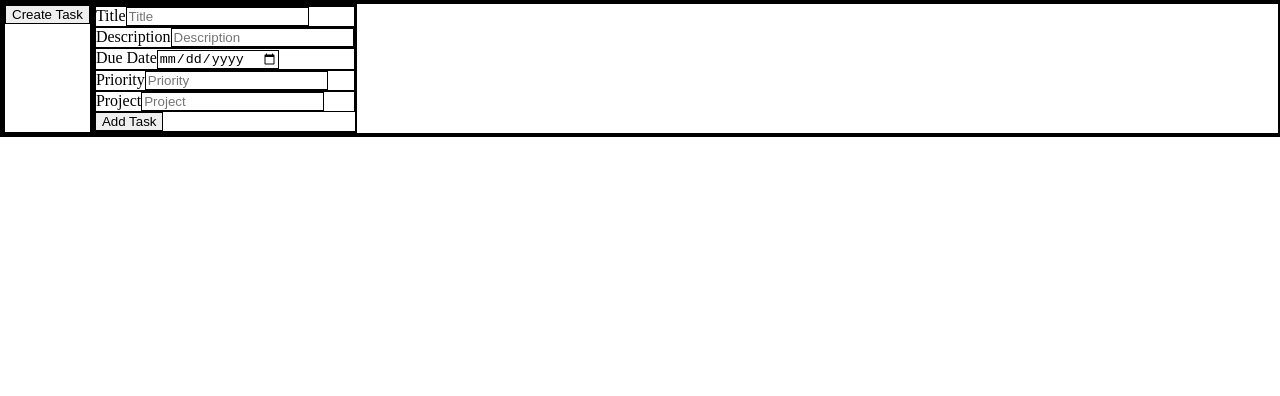
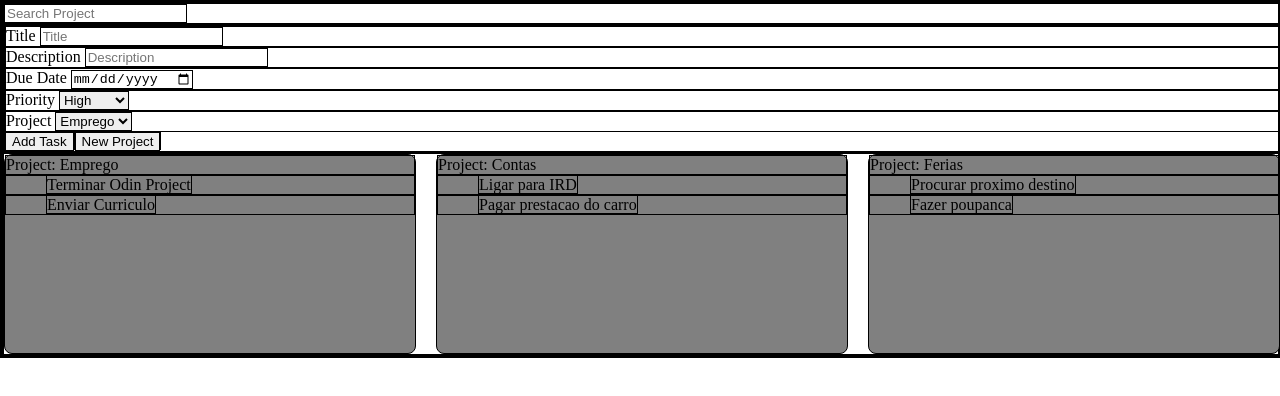
Before and after one commit to guicostalp/todo-list, a website with bundled scripts: page dist/index.html in a window 1280 px wide. Built offline with nearby package versions, Linux system fonts and the light colour scheme.

Commit message:
Set new structure

```diff
--- a/src/create-div.js
+++ /dev/null
@@ -1,30 +0,0 @@
-import {allTasks} from "./create-task";
-
-function createDiv(title){
-    const div = document.createElement("div")
-    div.setAttribute("id", 'task'); //set ID
-    div.setAttribute("class", "task"); //set CLASS
-
-    //Create DIV Content
-   let createText = '';
-   createText += '<p>Title: '+title+'</p>';
-   createText += '<p>Description: '+title+'</p>';
-   createText += '<p>Due Date: '+title+'</p>';
-   createText += '<p>Priority: '+title+'</p>';
-   createText += '<p>Project: '+title+'</p>';
-
-   div.innerHTML = createText;
-
-   document.getElementById("board").appendChild(div);
-
-
-
-
-
-
-    console.log(allTasks)
-
-}
-
-
-export {createDiv}
--- a/src/create-task.js
+++ b/src/create-task.js
@@ -1,64 +1,104 @@
-
 let allTasks = [
     {
         "title": 'Terminar Odin Project',
         "description": '',
         "dueDate": '',
         "priority": '',
-        "project": 'emprego'
+        "project": 'emprego',
+        "id": 1
     },
     {
         "title": 'Enviar Curriculo',
         "description": '',
         "dueDate": '',
         "priority": '',
-        "project": 'emprego'
+        "project": 'emprego',
+        "id": 1
     },
     {
         "title": 'Ligar para IRD',
         "description": 'abc1234',
         "dueDate": '',
         "priority": '',
-        "project": 'contas'
+        "project": 'contas',
+        "id": 2
     },
     {
         "title": 'Pagar prestacao do carro',
         "description": 'abc1234',
         "dueDate": '',
         "priority": '',
-        "project": 'contas'
+        "project": 'contas',
+        "id": 2
     },
     {
         "title": 'Procurar proximo destino',
         "description": '',
         "dueDate": '',
         "priority": '',
-        "project": 'ferias'
+        "project": 'ferias',
+        "id": 3
     },
     {
         "title": 'Fazer poupanca',
         "description": 'abc1234',
         "dueDate": '',
         "priority": '',
-        "project": 'ferias'
+        "project": 'ferias',
+        "id": 3
     }
 
 ]
 
-export {allTasks}
+let allProjects = [
+    {
+        "project": 'emprego',
+        "id": 1
+    },
+
+    {
+        "project": 'contas',
+        "id": 2
+    },
+    {
+        "project": 'ferias',
+        "id": 3
+    },
+
+]
+
+export {allTasks, allProjects}
+
+class Project {
+
+    constructor(project){
+        const setId = Math.floor(Math.random()*10000);
+        this.id = setId
+        this.project = project.toLowerCase();
+
+    }
+
+}
 
 class Task {
     constructor(title, description, dueDate, priority, project) {
+        const setId = Math.floor(Math.random()*10000);
+        this.id = setId
         this.title = title;
         this.description = description;
         this.dueDate = dueDate;
         this.priority = priority;
-        this.project = project;
+        this.project = project.toLowerCase();
     }
 }
 
 export function createTask(title, description, dueDate, priority, project) {
+    let newProject = new Project(project);
+    allProjects.push(newProject)
+    console.log(allProjects)
+
     let task = new Task (title, description, dueDate, priority, project);
     allTasks.push(task);
+    console.log(allTasks)
 
 }
--- /dev/null
+++ b/src/dom-manip.js
@@ -0,0 +1,59 @@
+import {allTasks, allProjects} from "./create-task"
+
+export function createProjectDiv () {
+
+    for (let i=0; i < allProjects.length; i++) {
+        const projectId = allProjects[i].id
+        const div = document.createElement("div"); //create tag
+        div.setAttribute("class", `project`); //set CLASS
+        div.setAttribute("id", `project-${projectId}`); //set CLASS
+        const projectName = allProjects[i].project
+        const nameTransform = projectName[0].toUpperCase() + projectName.substring(1)
+        //Create DIV Content
+        let createText = '';
+        createText += '<p>Project: '+nameTransform+'</p>';
+            //Create task list for each project
+            for (let i=0; i < allTasks.length; i++) {
+                const taskId = allTasks[i].id
+                if (taskId === projectId) {
+                    createText += '<ul><ls>'+allTasks[i].title+'</ls></ul>'
+                }
+            }
+
+        //Insert content inside DIV
+        div.innerHTML = createText;
+
+        //appendChild to div ID books
+        document.getElementById("board").appendChild(div);
+
+        //Includes on Form options Menus
+
+        createProjectOptions(projectName)
+    }
+}
+
+export function createProjectOptions (project) {
+
+    const projectName = project[0].toUpperCase() + project.substring(1)
+    const formOption = document.createElement("option")
+    const formSelect = document.getElementById('project')
+    let createText = '';
+        createText += '<option value='+project+'>'+projectName+'</option>'
+
+        formOption.innerHTML += createText
+
+        formSelect.appendChild(formOption);
+}
+
+export function addTask (project, title) {
+
+    const found = allProjects.find(projectExist => projectExist === project)
+
+    console.log(found)
+
+    console.log(project)
+    console.log(title)
+
+
+
+}
--- a/src/get-input.js
+++ b/src/get-input.js
@@ -1,21 +1,22 @@
 import {createTask} from "./create-task";
-import {createDiv} from "./create-div";
+import {addTask} from "./dom-manip"
 
 
 
 export function getInput(){
     const addBtn = document.getElementById('input-button')
-
-
     addBtn.addEventListener('click', () => {
         const formTitle = document.querySelector('#title').value
         const formDesc = document.querySelector('#description').value
         const formDueDate = document.querySelector('#dueDate').value
         const formPrio = document.querySelector('#priority').value
-        const formProject = document.querySelector('#project').value
+        const formProject = document.querySelector('#project').value.toLowerCase()
+
+        addTask(formProject, formTitle);
+
 
         createTask(formTitle, formDesc,formDueDate,formPrio,formProject);
-        createDiv(formTitle);
+
 
     })
 
--- a/src/index.js
+++ b/src/index.js
@@ -1,27 +1,6 @@
-import {createPage} from "./landing-page"
+import {createProjectDiv,addProject} from "./dom-manip"
 import {getInput} from "./get-input";
 
 
-
-createPage();
+createProjectDiv();
 getInput();
-
-
-
-
-
-const btn = document.getElementById('create-task');
-
-
-btn.addEventListener('click', () => {
-    const form = document.getElementById('main-form');
-
-    //checks if form is visible or not
-    if (form.style.display === 'none') {
-        // 👇️ this SHOWS the form
-        form.style.display = 'block';
-      } else {
-        // 👇️ this HIDES the form
-        form.style.display = 'none';
-      }
-})
--- a/src/landing-page.js
+++ /dev/null
@@ -1,38 +0,0 @@
-import { allTasks } from "./create-task";
-
-for (let i=0; i < allTasks.length; i++) {
-
-    console.log(allTasks)
-
-}
-
-function createPage () {
-    //Remove content from 'container' div
-    document.querySelector('.container').textContent = ''
-
-
-    const div = document.createElement("div"); //create tag
-    div.setAttribute("id", "landing-page"); //set ID
-    div.setAttribute("class", "landing-page"); //set CLASS
-
-    //Create DIV Content
-    let createText = '';
-    createText += '<div class="header"><button id="create-task">Create Task</button></div>'
-    createText += '<div class="side-bar"></div>'
-    createText += '<div id="board" class="board">'
-    createText += '<form id="main-form">' //style="display: none;">
-    createText += '<div class="form-input">Title<input id="title" type="text" placeholder="Title"></div>'
-    createText += '<div class="form-input">Description<input id="description" type="text" placeholder="Description"></div>'
-    createText += '<div class="form-input">Due Date<input id="dueDate" type="date" placeholder="dueDate"></div>'
-    createText += '<div class="form-input">Priority<input id="priority" type="text" placeholder="Priority"></div>'
-    createText += '<div class="form-input">Project<input id="project" type="text" placeholder="Project"></div>'
-    createText += '<button id="input-button" type="button" form="main-form">Add Task</button></form></div>'
-    //Insert content inside DIV
-    div.innerHTML = createText;
-
-    //appendChild to div ID books
-    document.querySelector('.container').appendChild(div);
-
-}
-
-export { createPage };
--- a/style.css
+++ b/style.css
@@ -17,10 +17,18 @@ body {
 
 }
 
-.landing-page {
+.board {
 
-    display: flex;
-
-
+    display: grid;
+    grid-template-columns: repeat(auto-fit, minmax(200px,1fr));
+    gap: 20px;
 
 }
+
+.project {
+
+    height: 200px;
+    background-color: gray;
+    border-radius: 8px;
+
+}
```
Also changed, not shown: dist/index.html, dist/main.js.
